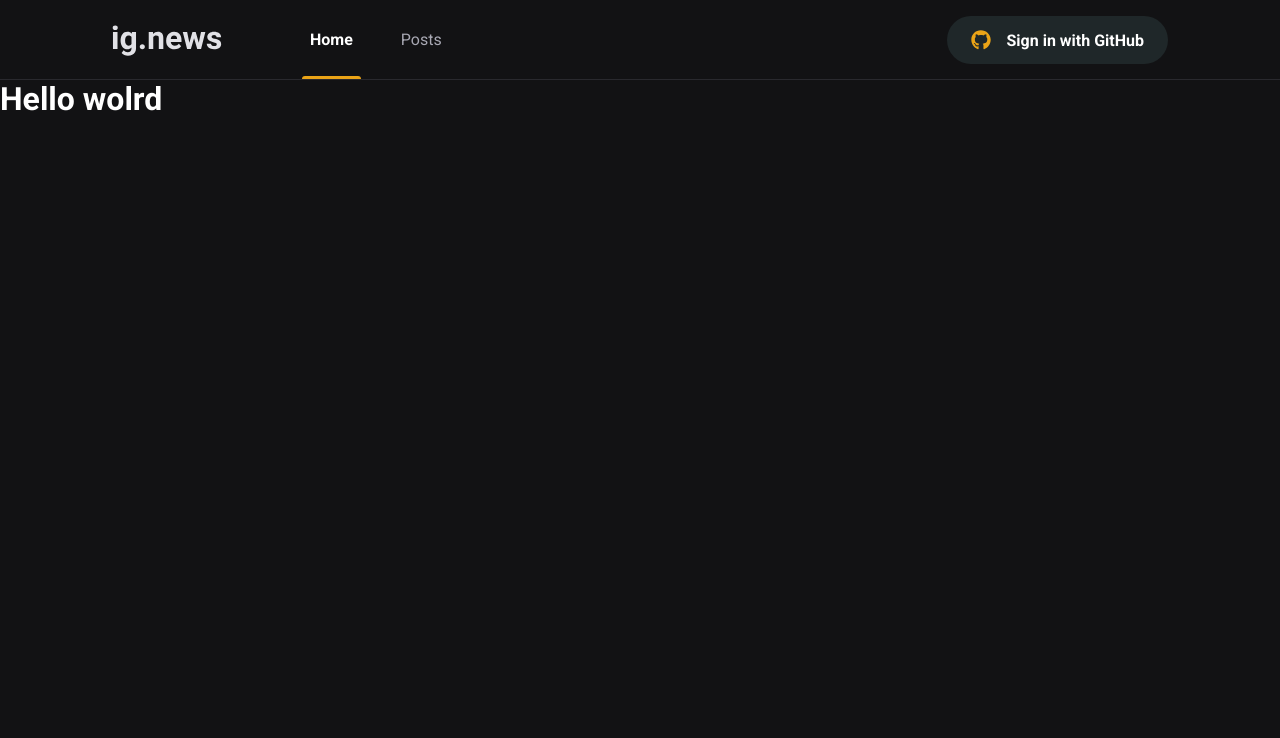
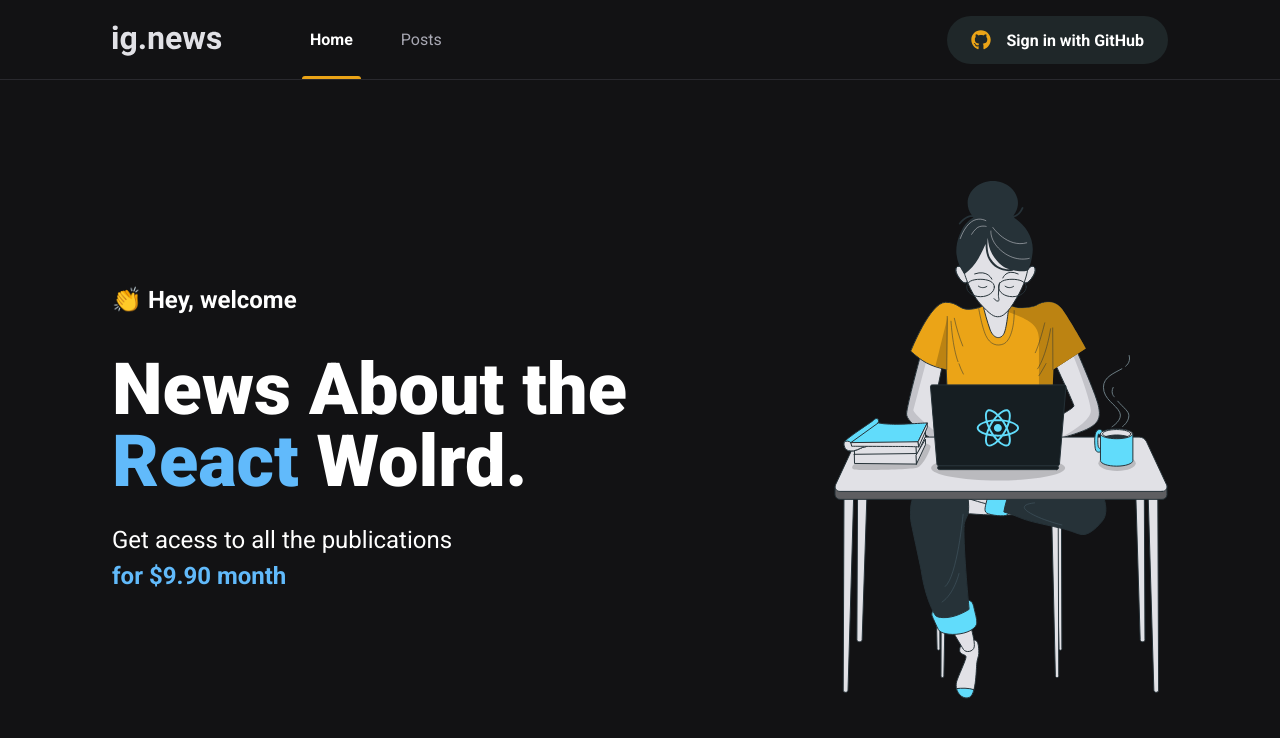
Before and after one commit to manoguii/ig-news, a Next.js app: page / in a window 1280 px wide. Shown: the top 738 px of the page. Built offline with nearby package versions, Linux system fonts and the light colour scheme.

Commit message:
style: Create Home :art:

```diff
--- a/src/pages/_app.tsx
+++ b/src/pages/_app.tsx
@@ -1,6 +1,6 @@
 import type { AppProps } from 'next/app'
 import '../../styles/globals.scss'
-import { Header } from '../Header'
+import { Header } from '../components/Header'
 
 function MyApp({ Component, pageProps }: AppProps) {
   return (
--- a/src/pages/index.tsx
+++ b/src/pages/index.tsx
@@ -1,6 +1,7 @@
 import { NextPage } from 'next'
 import Head from 'next/head'
-// import styles from '../../styles/Home.module.scss'
+import Image from 'next/image'
+import styles from '../../styles/Home.module.scss'
 
 const Home: NextPage = () => {
   return (
@@ -8,7 +9,26 @@
       <Head>
         <title>Home | Ig.News</title>
       </Head>
-      <h1>Hello wolrd</h1>
+      <main className={styles.contentContainer}>
+        <section className={styles.hero}>
+          <span>👏 Hey, welcome</span>
+          <h1>
+            News About the <span>React</span> Wolrd.
+          </h1>
+          <p>
+            Get acess to all the publications
+            <br />
+            <span>for $9.90 month</span>
+          </p>
+        </section>
+
+        <Image
+          src="/images/avatar.svg"
+          alt="Girl coding"
+          width={334}
+          height={520}
+        />
+      </main>
     </>
   )
 }
--- a/styles/Home.module.scss
+++ b/styles/Home.module.scss
@@ -0,0 +1,41 @@
+.contentContainer {
+  max-width: 1120px;
+  margin: 0 auto;
+  padding: 0 2rem;
+  height: calc(100vh - 5rem);
+
+  display: flex;
+  align-items: center;
+  justify-content: space-between;
+}
+
+.hero {
+  max-width: 600px;
+
+  > span {
+    font-size: 1.5rem;
+    font-weight: bold;
+  }
+
+  > h1 {
+    font-size: 4.5rem;
+    font-weight: 900;
+    line-height: 4.5rem;
+    margin-top: 2.5rem;
+
+    span {
+      color: var(--cyan-500);
+    }
+  }
+
+  p {
+    font-size: 1.5rem;
+    line-height: 2.25rem;
+    margin-top: 1.5rem;
+
+    span {
+      color: var(--cyan-500);
+      font-weight: bold;
+    }
+  }
+}
```
Also changed, not shown: src/components/Header/index.tsx (renamed from src/Header/index.tsx), src/components/Header/styles.module.scss (renamed from src/Header/styles.module.scss), src/components/SignInButton/index.tsx (renamed from src/SignInButton/index.tsx), src/components/SignInButton/styles.module.scss (renamed from src/SignInButton/styles.module.scss).
